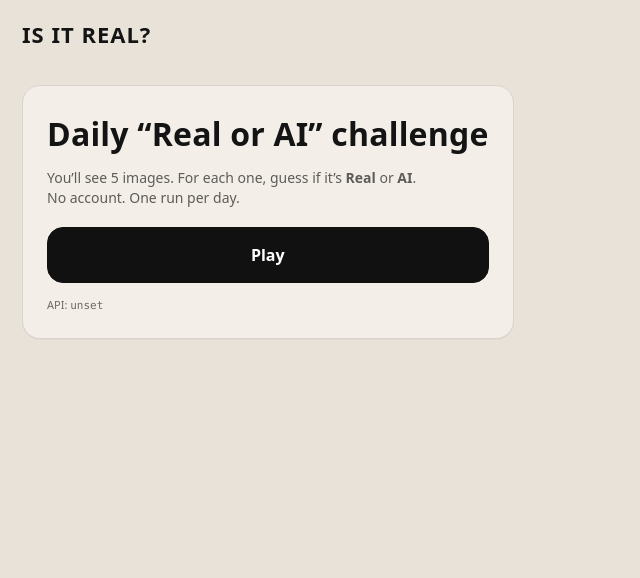
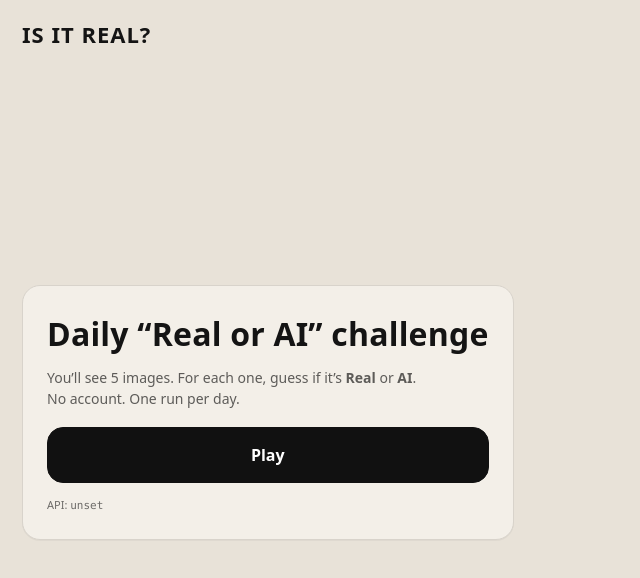
Before and after one commit to W4-ffle/real-or-ai-frontend, a React (Vite) app: page / in a window 1280 px wide. Shown: the top 578 px of the page, without its empty margins (0-640 px from the left). Built offline with nearby package versions, Linux system fonts and the light colour scheme; no server answers.

Commit message:
css fix to centering

```diff
--- a/src/styles.css
+++ b/src/styles.css
@@ -368,20 +368,23 @@ body {
 .homePage {
   min-height: 100vh;
   background: var(--bg);
+  display: flex;
+  flex-direction: column;
 }
 
 .homeTop {
   max-width: 1480px;
   margin: 0 auto;
   padding: 18px 22px 10px;
+  width: 100%;
 }
 
 .homeMain {
-  max-width: 1480px;
-  margin: 0 auto;
+  flex: 1; /* TAKE REMAINING HEIGHT */
+  display: flex;
+  align-items: center; /* vertical centering */
+  justify-content: center; /* horizontal centering */
   padding: 24px 22px 60px;
-  display: grid;
-  place-items: center;
 }
 
 .homeCard {
```
